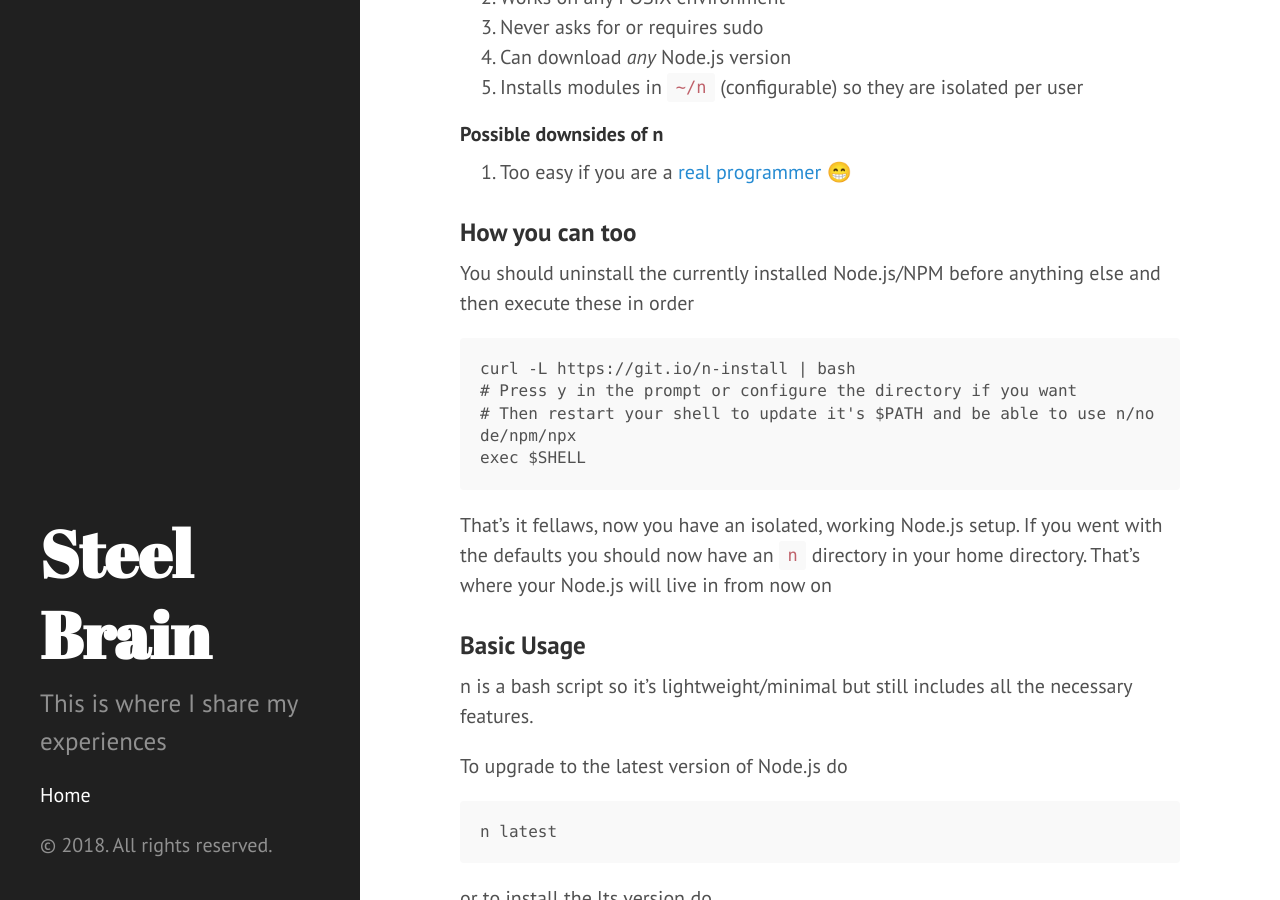
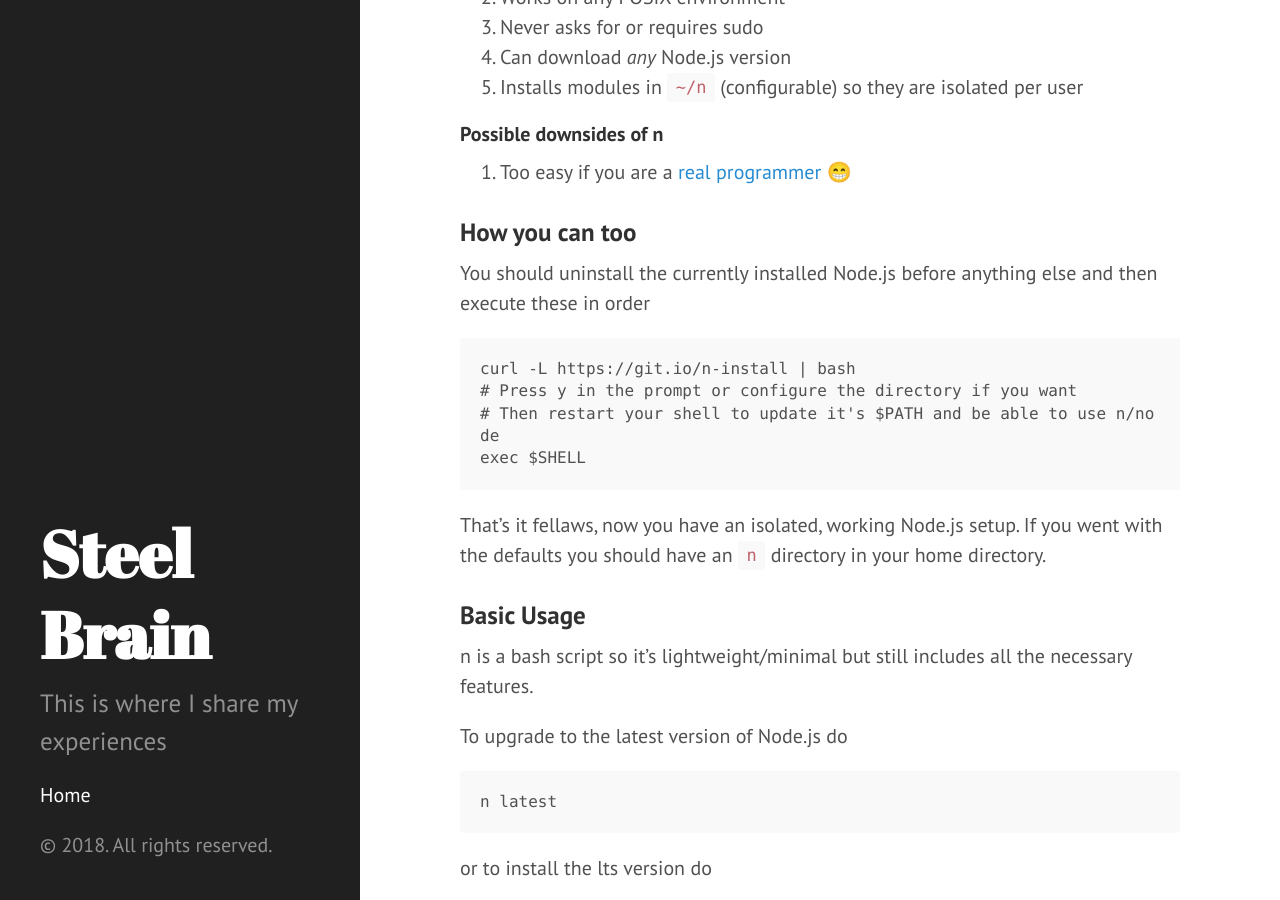
Before and after one commit to steelbrain/steelbrain.github.io, a Jekyll site: the page built from _posts/2016-07-19-how-i-manage-multiple-node-js-versions.md, in a window 1280 px wide and 900 px high, scrolled down 976 px. Built offline with Jekyll 4.4.1, drawn with Linux system fonts in a browser that asks for light colours; comment, search, counter and statistics services are not loaded.

Commit message:
:fire: More cleanup

````diff
--- a/_posts/2016-07-19-how-i-manage-multiple-node-js-versions.md
+++ b/_posts/2016-07-19-how-i-manage-multiple-node-js-versions.md
@@ -35,16 +35,16 @@ Here's it's pros and cons in comparison
 
 ### How you can too
 
-You should uninstall the currently installed Node.js/NPM before anything else and then execute these in order
+You should uninstall the currently installed Node.js before anything else and then execute these in order
 
 ```
 curl -L https://git.io/n-install | bash
 # Press y in the prompt or configure the directory if you want
-# Then restart your shell to update it's $PATH and be able to use n/node/npm/npx
+# Then restart your shell to update it's $PATH and be able to use n/node
 exec $SHELL
 ```
 
-That's it fellaws, now you have an isolated, working Node.js setup. If you went with the defaults you should now have an `n` directory in your home directory. That's where your Node.js will live in from now on
+That's it fellaws, now you have an isolated, working Node.js setup. If you went with the defaults you should have an `n` directory in your home directory.
 
 ### Basic Usage
 
````
